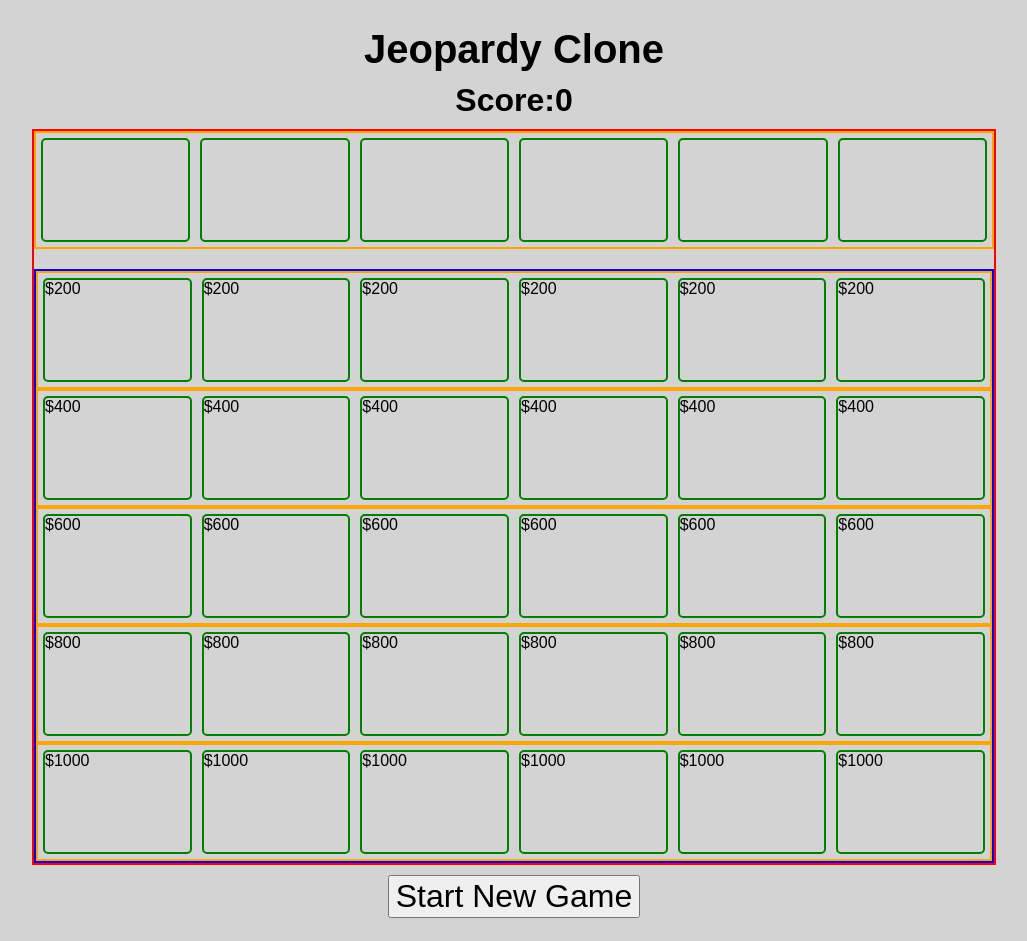
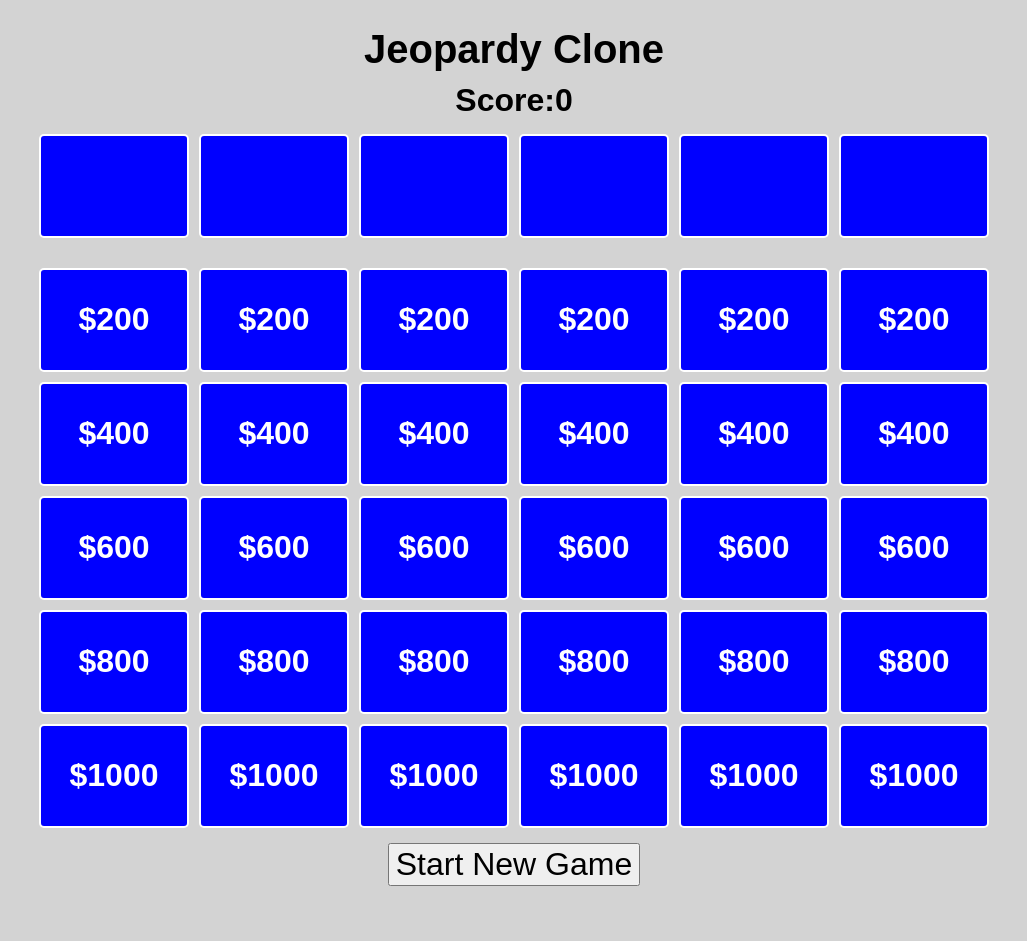
Before and after one commit to TheKailaCode/jeopardygame, a plain HTML site: page index.html in a window 1280 px wide. Shown: the whole page, without its empty margins (126-1153 px from the left). After the commit the page ends 909 px from the top, so only its background shows below. Drawn offline with Linux system fonts and the light colour scheme.

Commit message:
finished css

```diff
--- a/style.css
+++ b/style.css
@@ -26,31 +26,43 @@ span {
     flex-direction: column;
     width: 75vw;
     margin: 10px auto;
-    border: 2px solid red;
 }
 
 #category-row {
     display: flex;
     align-items: center;
     margin-bottom: 20px;
-    border: 2px solid orange;
 }
 
 #clue-board {
     flex-direction: column;
-    border: 2px solid blue;
 }
 
 .clue-row {
     display: flex;
-    border: 2px solid orange;
 }
 
 .clue-box {
     display: flex;
-    border: 2px solid green;
+    align-items: center;
+    justify-content: center;
+    border: 2px solid white;
+    background-color: blue;
+    color: white;
+    font-weight: bold;
+    font-size: 2rem;
+    text-transform: uppercase;
     border-radius: 5px;
     margin: 5px;
     height: 100px;
     flex: 1;
 }
+
+.category-box {
+    font-size: .8rem;
+    line-height: 25px;
+}
+
+.clicked-box {
+    font-size: 1rem;
+}
```
